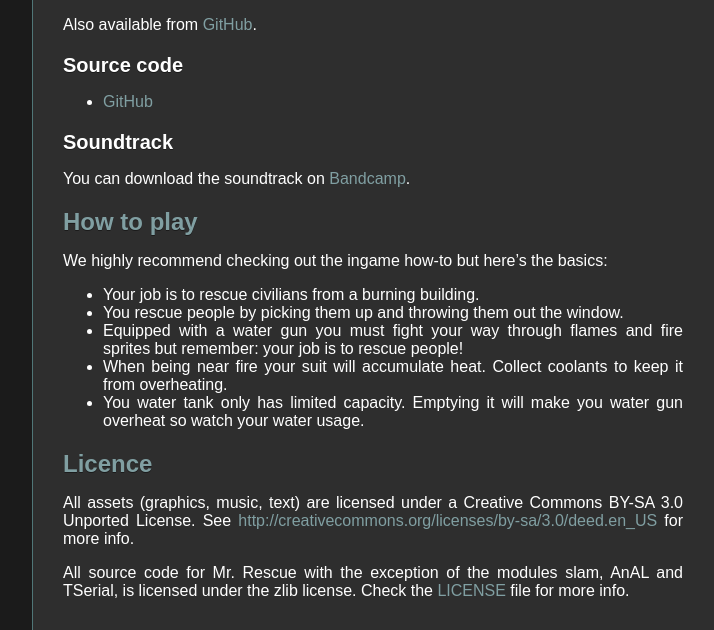
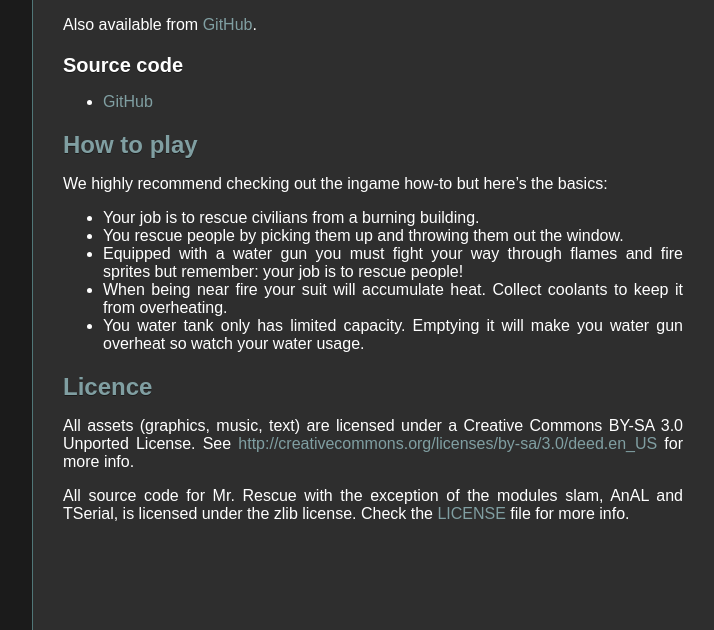
Before and after one commit to TangramGames/tangramgames.github.io, a Jekyll site: the page built from games/mrrescue/index.md, in a window 1280 px wide and 900 px high, scrolled down 1653 px, cut to the strip 270-900 px from the top of the window. Shown: the whole strip, without its empty margins (168-882 px from the left). Built offline with Jekyll 4.4.1, drawn with Linux system fonts in a browser that asks for light colours; some web fonts are replaced.

Commit message:
Removed soundtrack link from Mr. R page

```diff
--- a/games/mrrescue/index.md
+++ b/games/mrrescue/index.md
@@ -45,10 +45,6 @@ Also available from [GitHub](https://github.com/SimonLarsen/mrrescue/releases).
 
 * [GitHub](https://github.com/SimonLarsen/mrrescue)
 
-### Soundtrack ###
-
-You can download the soundtrack on [Bandcamp](http://simonlarsen.bandcamp.com/).
-
 ## How to play ##
 
 We highly recommend checking out the ingame how-to but here's the basics:
```
